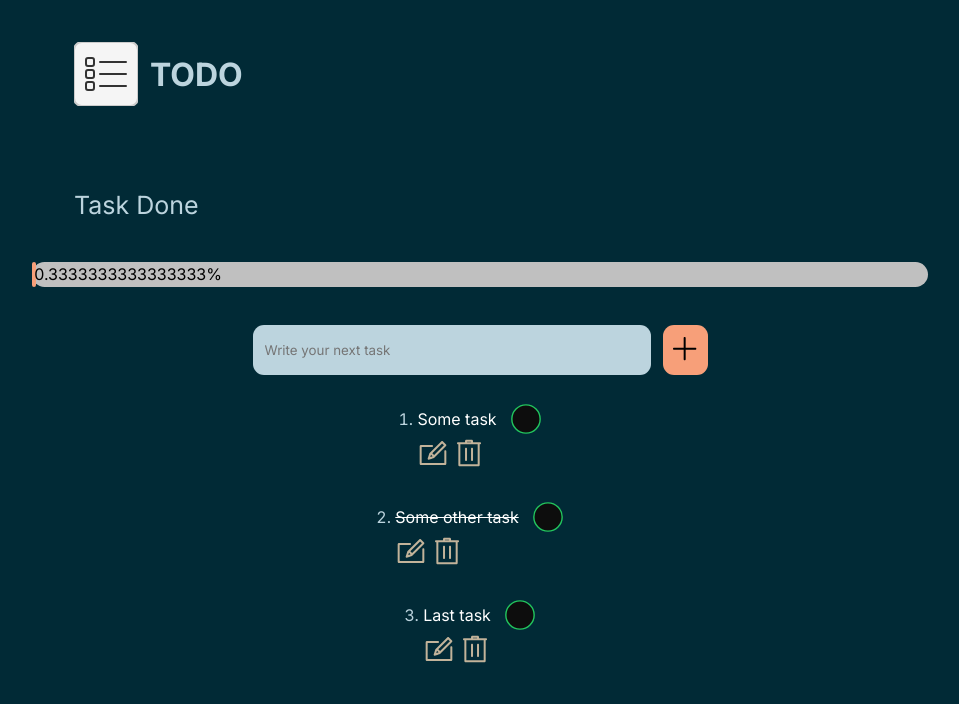
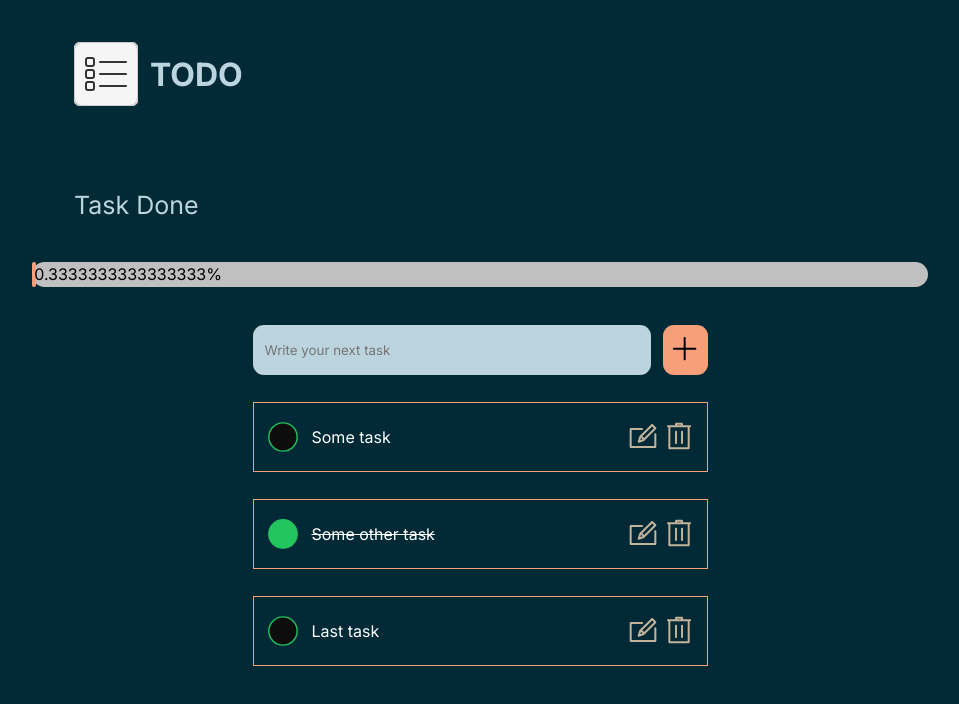
Before and after one commit to timmy0402/tim-to-do, a Next.js app: page / in a window 1280 px wide. Shown: the top 704 px of the page, without its empty margins (160-1119 px from the left). Built offline with nearby package versions, Linux system fonts and the light colour scheme.

Commit message:
fixed task item css

```diff
--- a/src/app/page.js
+++ b/src/app/page.js
@@ -20,7 +20,7 @@ function Home() {
       <Header />
       <ProgressBar completedTask={todoCompleted} totalTask={totalTodo} />
       <Prompt setTodos={setTodos} />
-      <TaskList tasks={todos} />
+      <TaskList tasks={todos} setTodos={setTodos} />
     </div>
   );
 }
--- a/src/app/styles.css
+++ b/src/app/styles.css
@@ -138,7 +138,7 @@ header {
     gap: 27px;
 }
 
-.todo_item,
+.task_item,
 .edit-form input {
     display: flex;
     justify-content: space-between;
@@ -146,10 +146,10 @@ header {
     height: 70px;
     width: 100%;
     max-width: 455px;
-    border: 1px solid #c2b39a;
+    border: 1px solid #F79F79;
     font-size: 16px;
-    background-color: #0d0d0d;
-    color: #fff;
+    background-color: #012A36;
+    color: #BCD4DE;
     padding: 12px;
 }
 
--- a/src/components/TaskList.jsx
+++ b/src/components/TaskList.jsx
@@ -3,11 +3,6 @@ function Task({ item }) {
         <>
             <li id={item?.id} className="task_item">
                 <button className="leftSide">
-                    <span>
-                        <p style={item.isCompleted ? { textDecoration: "line-through" } : {}}>
-                            {item?.title}
-                        </p>
-                    </span>
                     <svg
                         clipRule="evenodd"
                         fillRule="evenodd"
@@ -18,10 +13,13 @@ function Task({ item }) {
                         width={34}
                         height={34}
                         stroke="#22C55E"
-                        fill={item.is_completed ? "#22C55E" : "#0d0d0d"}
+                        fill={item.isCompleted ? "#22C55E" : "#0d0d0d"}
                     >
                         <circle cx="11.998" cy="11.998" fillRule="nonzero" r="9.998" />
                     </svg>
+                    <p style={item.isCompleted ? { textDecoration: "line-through" } : {}}>
+                        {item?.title}
+                    </p>
                 </button>
                 <div className="rightSide">
                     <button>
@@ -66,13 +64,13 @@ function Task({ item }) {
     );
 }
 
-function TaskList({ tasks }) {
+function TaskList({ tasks, setTodos }) {
     return (
         <>
             <ol className="todo_list">
                 {tasks && tasks.length > 0 ? (
                     tasks?.map((item, index) => (
-                        <Task key={index} item={item} />
+                        <Task key={index} item={item} setTodos={setTodos} />
                     ))
                 ) : (
                     <p>Nothing to do, need to add something</p>
```
